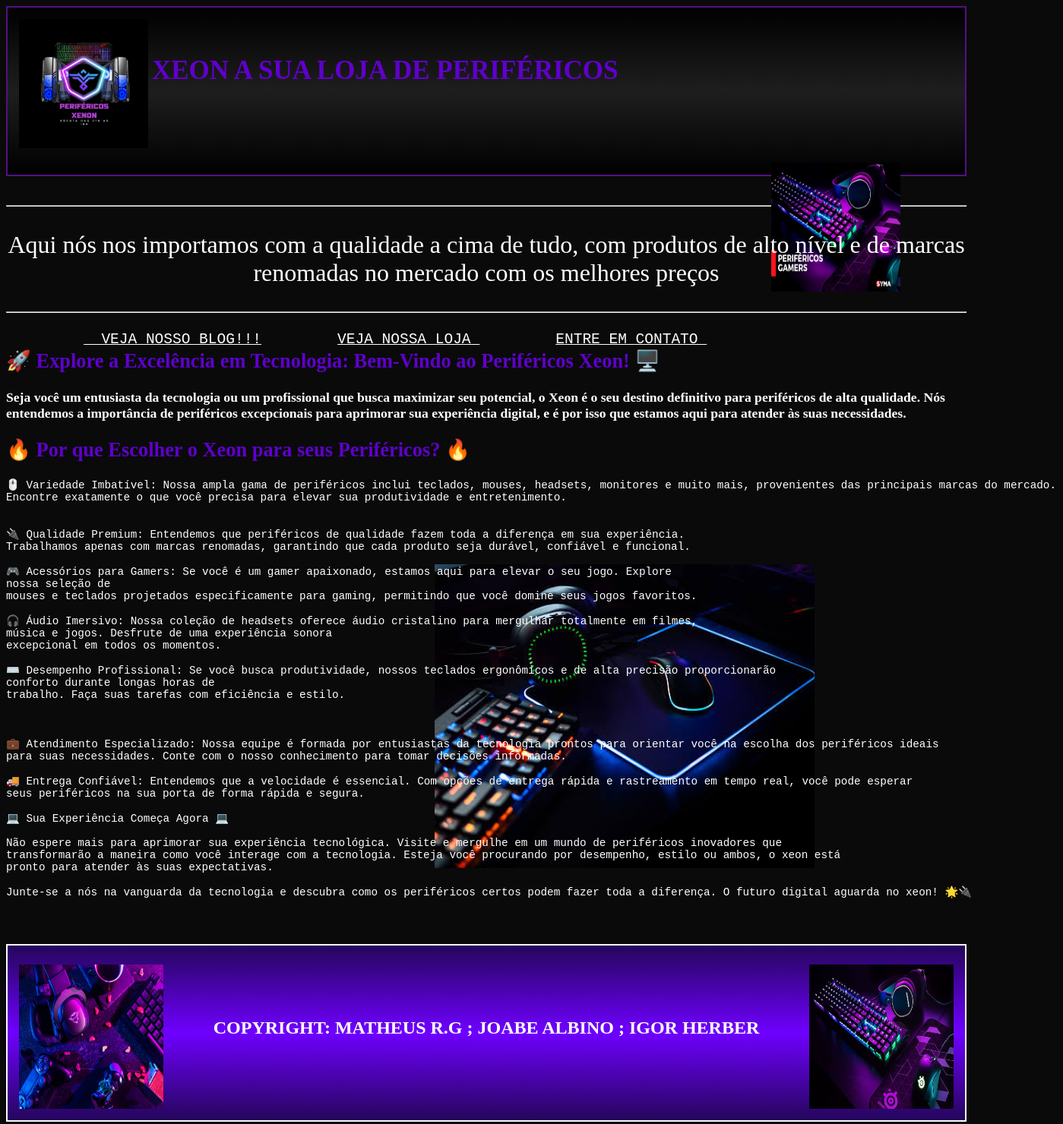
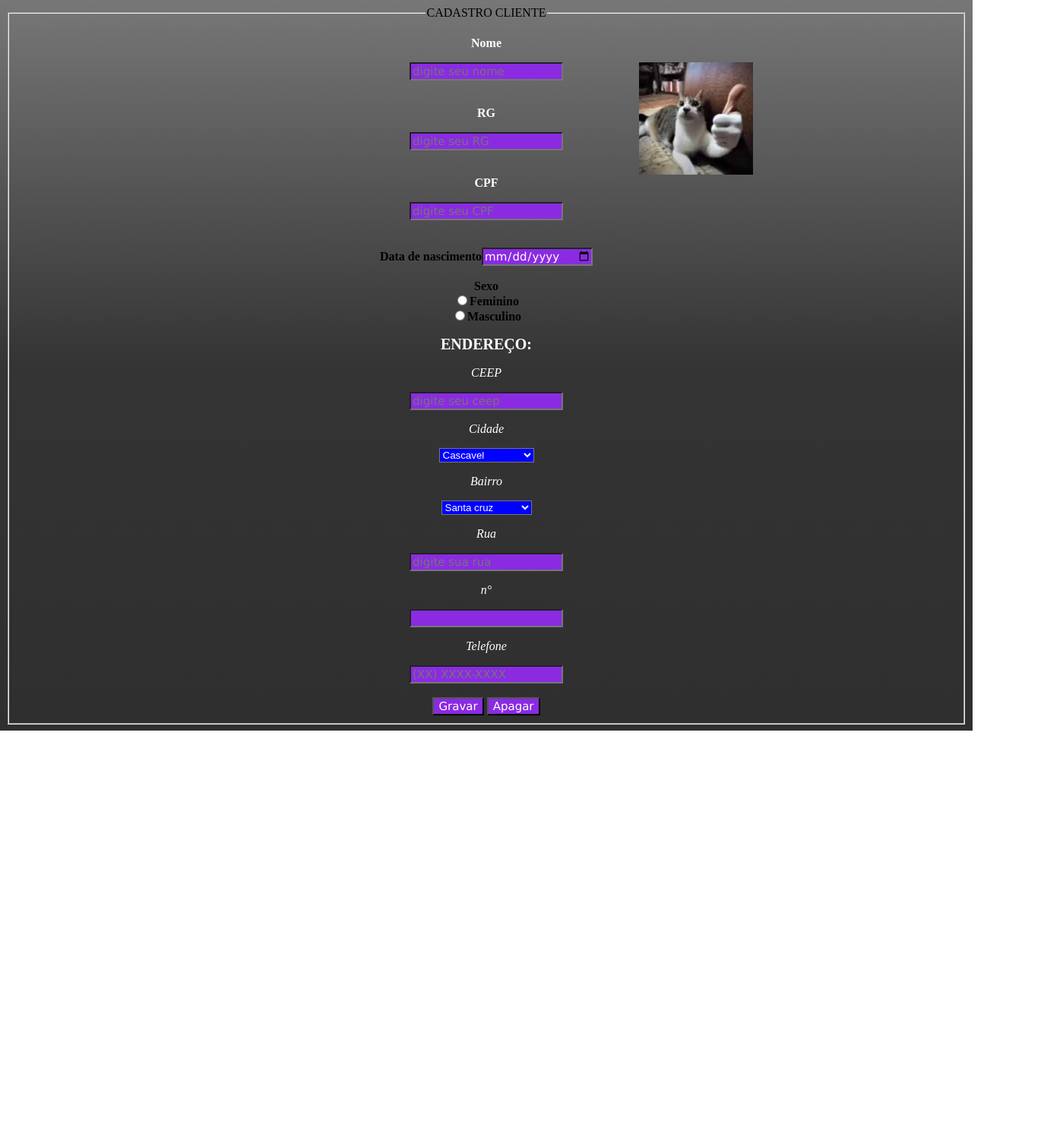
Before and after one commit to Matheusmelted/Front-end, a plain HTML site: page <!DOCTYPE html>.html in a window 1280 px wide. Shown: the whole page at 76% size, 1399 px wide, since content can reach past the window. After the commit the page ends 1230 px from the top, so only its background shows below. Drawn offline with Linux system fonts and the light colour scheme.

Commit message:
Add files via upload

```diff
--- a/<!DOCTYPE html>.html
+++ b/<!DOCTYPE html>.html
@@ -2,83 +2,70 @@
 <html lang="pt-br">
 <head>
     <meta charset="UTF-8">
-    <title>periféricos xeon</title>
-    <link rel="stylesheet" href="style2.css">
+    <title>Document</title>
+    <link rel="stylesheet" href="style.css">
 </head>
 <body>
-    <header class="cabecalho">
-      <img src="xeon.png" alt="" class="img2">
 
-      <h1>XEON A SUA LOJA DE PERIFÉRICOS</h1>
+    <form align="center">
 
-      <img src="gamer.jpg" alt="" class="img1">
-      <pre>
-<a href="https://igorherber.wixsite.com/perif-ricos-xeon" target="_blank" class="links">
-<p>  VEJA NOSSO BLOG!!!</a><a href="https://www.pichau.com.br/" target="_blank" class="links">VEJA NOSSA LOJA </a><a href="https://www.pichau.com.br/atendimento" target="_blank" class="links">ENTRE EM CONTATO </a>
-</pre>
-</pre>
-</header>
+    <fieldset>
 
-   <br>
-   <hr>
+    <legend>CADASTRO CLIENTE</legend>
 
-    <div>
-        <p class="conteudo">Aqui nós nos importamos com a qualidade a cima de tudo, com produtos
-            de alto nível e de marcas renomadas no mercado com os melhores preços</p>
-    </div>
-    <hr>
+    <strong>
+
+    <p>Nome</p> <input type="text" maxlength="70" size="20" placeholder="digite seu nome" required> <img src="gato.jpg" class="img1">
+    <br><br>
+    <p>RG</p>   <input type="number" size="20" placeholder="digite seu RG" required>
+    <br><br>
+    <p>CPF</p>  <input type="number" size="20" placeholder="digite seu CPF" required>
+    <br><br><br>
+    Data de nascimento<input type="date"required>
+    <br><br>
+    Sexo <br>
+         <input type="radio" name="femenino">Feminino
     <br>
-    <div class="rope">
-        <h2>🚀 Explore a Excelência em Tecnologia: Bem-Vindo ao Periféricos Xeon! 🖥️</h2>
-    <p class="subtexto"><strong> Seja você um entusiasta da tecnologia ou um profissional que busca maximizar seu potencial, o Xeon
-        é o seu destino definitivo para periféricos de alta qualidade. Nós entendemos a importância de periféricos excepcionais
-        para aprimorar sua experiência digital, e é por isso que estamos aqui para atender às suas necessidades.</strong></p>
+         <input type="radio" name="masculino">Masculino
 
-<h2>🔥 Por que Escolher o Xeon para seus Periféricos? 🔥</h2>
-<pre>
-🖱️ Variedade Imbatível: Nossa ampla gama de periféricos inclui teclados, mouses, headsets, monitores e muito mais, provenientes das principais marcas do mercado.
-Encontre exatamente o que você precisa para elevar sua produtividade e entretenimento.
-<img src="ilustracao.jpeg" alt="" class="meioimg">
+    </strong>
 
-🔌 Qualidade Premium: Entendemos que periféricos de qualidade fazem toda a diferença em sua experiência.
-Trabalhamos apenas com marcas renomadas, garantindo que cada produto seja durável, confiável e funcional.
+    <h2>ENDEREÇO:</h2>
+    <em>
+    <p>CEEP</p> <input type="number" size="20" placeholder="digite seu ceep">
 
-🎮 Acessórios para Gamers: Se você é um gamer apaixonado, estamos aqui para elevar o seu jogo. Explore
-nossa seleção de
-mouses e teclados projetados especificamente para gaming, permitindo que você domine seus jogos favoritos.
+    <p>Cidade</p>
+    <select name="Cidade">
 
-🎧 Áudio Imersivo: Nossa coleção de headsets oferece áudio cristalino para mergulhar totalmente em filmes,
-música e jogos. Desfrute de uma experiência sonora
-excepcional em todos os momentos.
+        <option>Cascavel</option>
+        <option>laranjeiras do Sul</option>
 
-⌨️ Desempenho Profissional: Se você busca produtividade, nossos teclados ergonômicos e de alta precisão proporcionarão
-conforto durante longas horas de
-trabalho. Faça suas tarefas com eficiência e estilo.
+    </select>
+
+    <p>Bairro</p>
+    <select name="Bairro">
+
+       <option>Santa cruz</option>
+       <option>15 de novembro</option>
+
+    </select>
+
+        <p>Rua</p> <input type="text" size="20" placeholder="digite sua rua">
+
+    <p>n°</p> <input type="number" size="5">
+
+    <p>Telefone</p> <input type="tel" size="20" placeholder="(XX) XXXX-XXXX">
+
+    </em>
+    <br><br>
+
+    <input type="submit" value="Gravar">
+    <input type="reset" value="Apagar">
 
 
+    </fieldset>
 
-💼 Atendimento Especializado: Nossa equipe é formada por entusiastas da tecnologia prontos para orientar você na escolha dos periféricos ideais
-para suas necessidades. Conte com o nosso conhecimento para tomar decisões informadas.
+    </form>
 
-🚚 Entrega Confiável: Entendemos que a velocidade é essencial. Com opções de entrega rápida e rastreamento em tempo real, você pode esperar
-seus periféricos na sua porta de forma rápida e segura.
-
-💻 Sua Experiência Começa Agora 💻
-
-Não espere mais para aprimorar sua experiência tecnológica. Visite e mergulhe em um mundo de periféricos inovadores que
-transformarão a maneira como você interage com a tecnologia. Esteja você procurando por desempenho, estilo ou ambos, o xeon está
-pronto para atender às suas expectativas.
-
-Junte-se a nós na vanguarda da tecnologia e descubra como os periféricos certos podem fazer toda a diferença. O futuro digital aguarda no xeon! 🌟🔌</pre>
-    </div>
-    <br>
-    <br>
-    <div class="rodape">
-        <footer>
-        <img src="esquerda.jpeg" alt='' class="esquerda">
-        <h2 class="fonte">COPYRIGHT: MATHEUS R.G ; JOABE ALBINO ; IGOR HERBER</h2>
-        <img src="direita.jpeg" alt='' class="direita">
-        </footer>
-    </div>
- </body>
+</body>
 </html>
--- a/style.css
+++ b/style.css
@@ -1,59 +1,30 @@
 body{
-    background-color: rgb(10, 10, 10);
-}
+    background-image: linear-gradient(rgb(119, 119, 119), rgb(53, 52, 52), rgb(48, 47, 47));
+    background-repeat: no-repeat;
 
-.cabecalho{
-    background-image:linear-gradient(rgb(0, 0, 0), rgb(31, 30, 30), rgb(0, 0, 0)) ;
-    width: auto;
-    height: 200px;
-    border: 2px solid rgb(85, 16, 131);
-}
-.img2{
-    width: 150px;
-    height: 150px;
-    margin-top: 15px;
-    margin-left: 15px;
-}
-h1{
-    position: absolute;
-    top: 7%;
-    left: 25%;
-    transform: translate(-30%, -15%);
-    font-size: 35px;
-    font-family:'Permanent Marker ', sem serifa;
-    color: rgb(95, 0, 204);
 }
 .img1{
+    padding-left: 100px;
+    padding-bottom: 1000px;
     width: 150px;
-    height: 150px;
-    margin-top: 15px;
-    margin-left: 1005px;
-}
-.conteudo{
-    text-align: center;
-    color: rgb(255, 255, 255);
-    font-size: 200%;
-}
-hr{
-    color: rgb(127, 36, 201);
-    size: 10px;
-    margin-top: 20px;
-}
-.rodape{
-    color: white;
-    font-size: 110%;
+    position: absolute;
 
 }
 h2{
-    color: rgb(95, 0, 204);
+    font-size: 20px;
+    color: white;
 }
-.subtexto{
-    font-size;
+p{
+    color: white;
 }
-.links{
-    font-size: 150%;
-    color: rgb(255, 255, 255);
-    background-color: rgb(97, 20, 168);
-    top: 8%;
-    left: 25%;
+input{
+    background-color: blueviolet;
+    color: white;
+    font-size: 15px;
+    font-family: 'Lucida Sans', 'Lucida Sans Regular', 'Lucida Grande', 'Lucida Sans Unicode', Geneva, Verdana, sans-serif;
 }
+select{
+    background-color: blue;
+    color:white;
+    font-family: Arial, Helvetica, sans-serif;
+}
```
Also changed, not shown: Sem título.jpg (added), gato.jpg (added).
